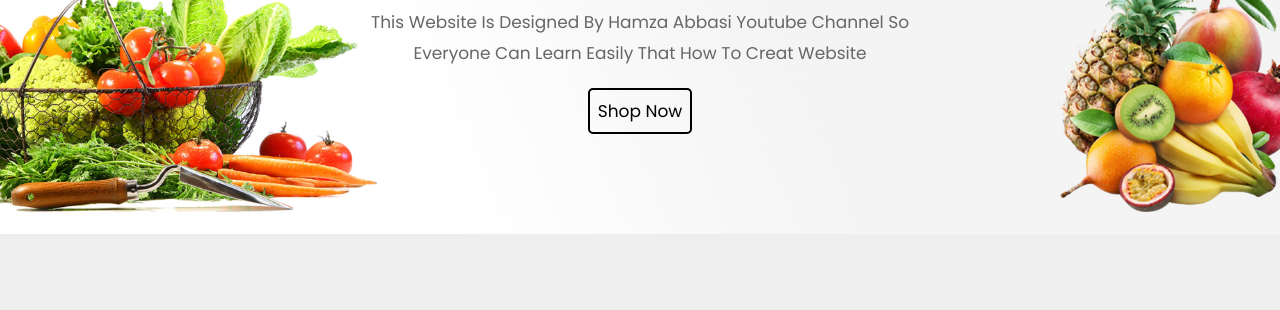
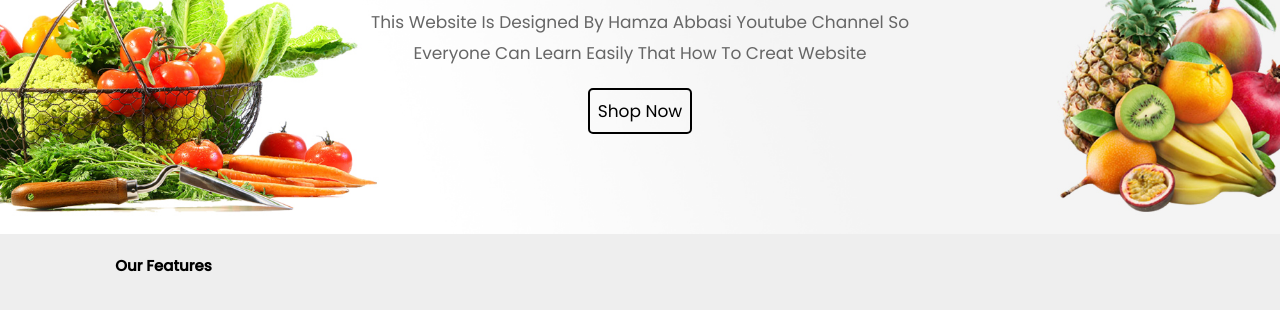
Before and after one commit to techinalhamza/organicfood.github.io, a plain HTML site: page index.html in a window 1280 px wide. Shown: the part 218-528 px from the top of the page. Drawn offline with Linux system fonts and the light colour scheme.

Commit message:
Update index.html

```diff
--- a/index.html
+++ b/index.html
@@ -93,21 +93,22 @@
         </div>
     </section>
 
+    <!-- banner section end -->
+
+<!-- ------------------------------------>
+
+ <!-- features section start -->
+
+<section class="features " id="Features">
+
+<h1> our features </h1>
 
 
+<section>
 
 
+ <!-- features section end -->
 
-
-
-
-
-
-
-
-
-
-    <!-- banner section end -->
     <script src="script.js"></script>
 </body>
 
```
